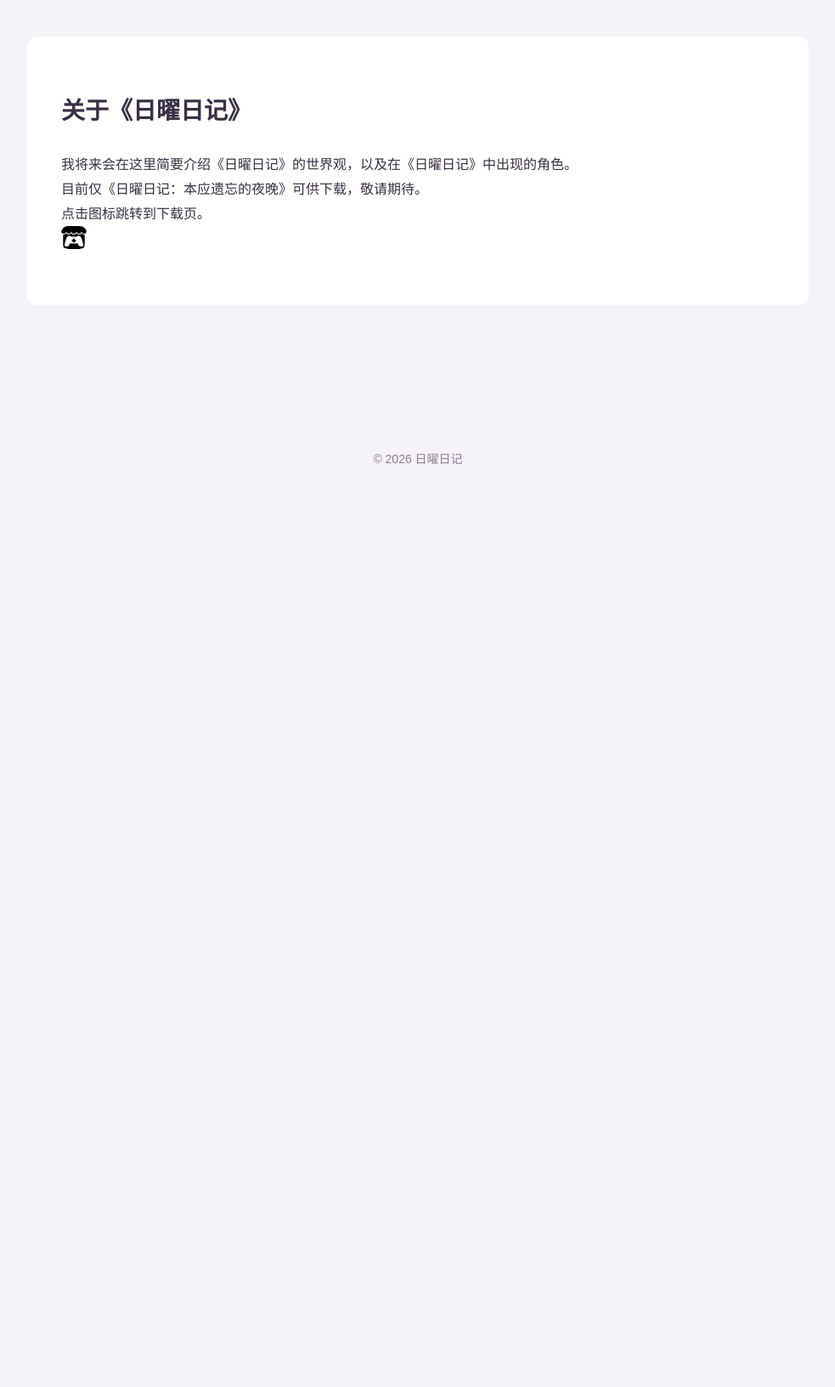
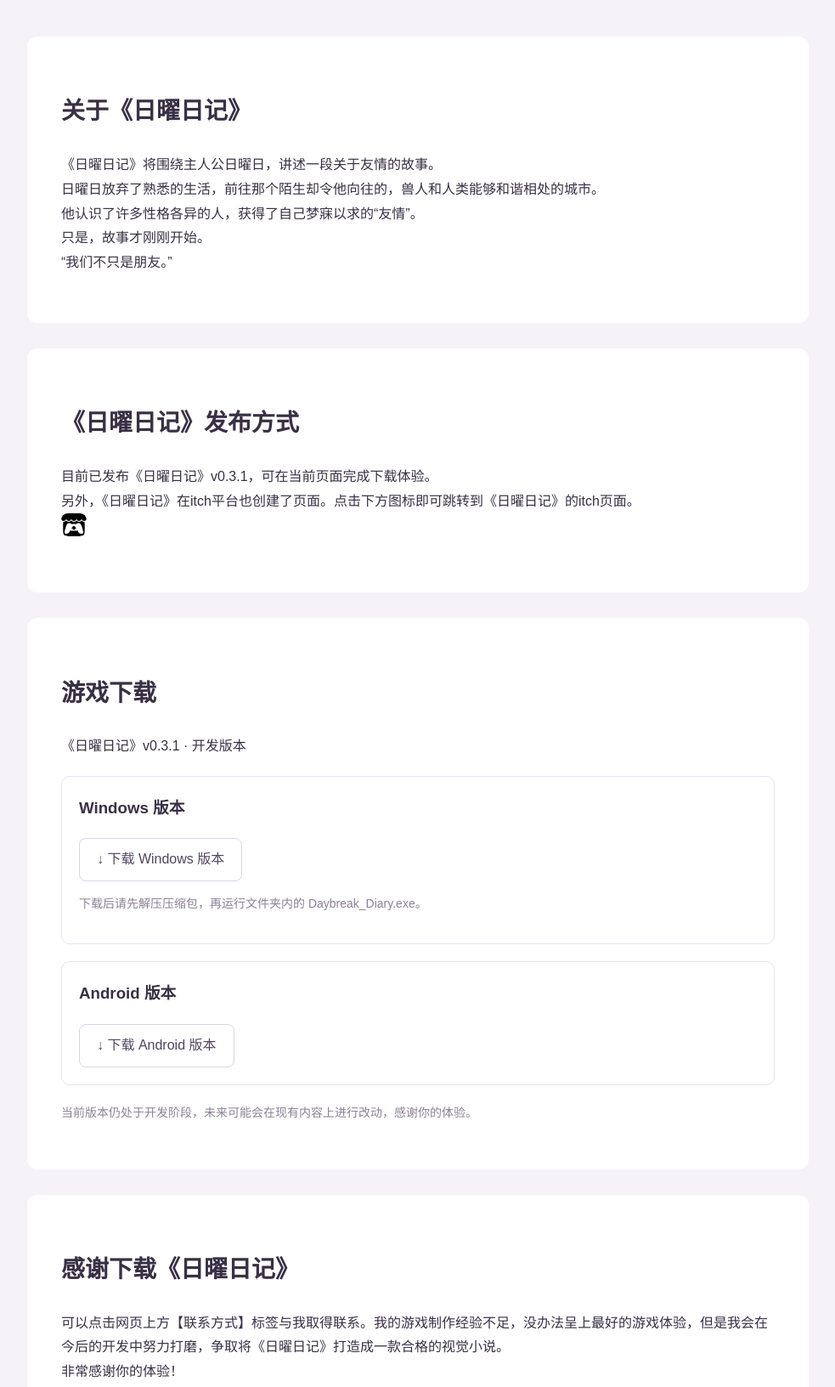
Before and after one commit to Sugizawa/N1youbiWeb, a plain HTML site: page pages/daybreakdiary.html in a window 1280 px wide. Shown: the part 282-1914 px from the top of the page at 85% size, without its empty margins (148-1131 px from the left). Before the commit the page ends 874 px from the top, so only its background shows below. Drawn offline with Linux system fonts and the light colour scheme.

Commit message:
Add files via upload

```diff
--- a/pages/daybreakdiary.html
+++ b/pages/daybreakdiary.html
@@ -28,14 +28,70 @@
         <section class="content-box">
         <h2>关于《日曜日记》</h2>
         <p>
-            我将来会在这里简要介绍《日曜日记》的世界观，以及在《日曜日记》中出现的角色。<br>
-            目前仅《日曜日记：本应遗忘的夜晚》可供下载，敬请期待。<br>
-            点击图标跳转到下载页。<br>
+            《日曜日记》将围绕主人公日曜日，讲述一段关于友情的故事。<br>
+            日曜日放弃了熟悉的生活，前往那个陌生却令他向往的，兽人和人类能够和谐相处的城市。<br>
+            他认识了许多性格各异的人，获得了自己梦寐以求的“友情”。<br>
+            只是，故事才刚刚开始。<br>
+            “我们不只是朋友。”
+        </p>
+        </section>
+
+
+        <section class="content-box">
+        <h2>《日曜日记》发布方式</h2>
+        <p>
+            目前已发布《日曜日记》v0.3.1，可在当前页面完成下载体验。<br>
+            另外，《日曜日记》在itch平台也创建了页面。点击下方图标即可跳转到《日曜日记》的itch页面。<br>
             <a class="qq-button" href="https://rin070.itch.io/">
             <img src="../images/itchio-textless-black.svg" alt="点击跳转到下载页。">
             </a>
         </p>
         </section>
+
+
+
+        <section class="content-box download-box">
+            <h2>游戏下载</h2>
+            <p>《日曜日记》v0.3.1 · 开发版本</p>
+
+            <div class="download-item">
+                <h3>Windows 版本</h3>
+                <a
+                    class="download-link"
+                    href="https://github.com/sugizawa/N1youbiWeb/releases/download/v0.3.1/Daybreak_Dairy-0.3.1-win.zip"
+                >
+                    ↓ 下载 Windows 版本
+                </a>
+                <p class="download-note">
+                    下载后请先解压压缩包，再运行文件夹内的 Daybreak_Diary.exe。
+                </p>
+            </div>
+
+            <div class="download-item">
+                <h3>Android 版本</h3>
+                <a
+                    class="download-link"
+                    href="https://github.com/sugizawa/N1youbiWeb/releases/download/v0.3.1/com.n1youbi.daybreakdiary-0.3.1-1795033788-release.apk"
+                >
+                    ↓ 下载 Android 版本
+                </a>
+            </div>
+
+            <p class="download-note">
+                当前版本仍处于开发阶段，未来可能会在现有内容上进行改动，感谢你的体验。
+            </p>
+        </section>
+
+
+
+        <section class="content-box">
+        <h2>感谢下载《日曜日记》</h2>
+        <p>
+            可以点击网页上方【联系方式】标签与我取得联系。我的游戏制作经验不足，没办法呈上最好的游戏体验，但是我会在今后的开发中努力打磨，争取将《日曜日记》打造成一款合格的视觉小说。<br>
+            非常感谢你的体验！
+        </p>
+        </section>
+
     </main>
 
     <footer>
```
Also changed, not shown: pages/journal.html (+12 -0 lines).
